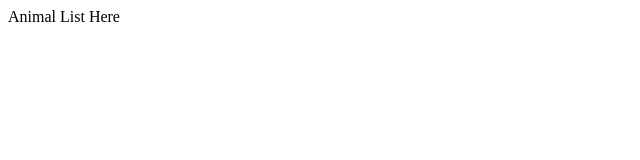
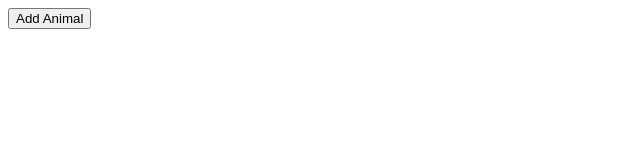
Before and after one commit to hungbui7690/react-learning, a React (Create React App) app in the folder client/: page / in a window 1280 px wide. Shown: the top 160 px of the page, without its empty margins (0-640 px from the left). Built offline with nearby package versions, Linux system fonts and the light colour scheme.

Commit message:
Introducing the Event System

```diff
--- a/client/src/App.js
+++ b/client/src/App.js
@@ -1,18 +1,21 @@
 /*
-  App Overview
+  Introducing the Event System
   - pic
-
-//////////////////////////////
-
-  Initial App Setup
-  - pic
-
-  - create AnimalShow.js
 
 */
 
 function App() {
-  return <div className='App'>Animal List Here</div>
+  // ***
+  const handleClick = () => {
+    console.log('Button was clicked!')
+  }
+
+  return (
+    <div className='App'>
+      {/* *** */}
+      <button onClick={handleClick}>Add Animal</button>
+    </div>
+  )
 }
 
 export default App
```
Also changed, not shown: 2 other files (tests, documents, lock files or other folders).
